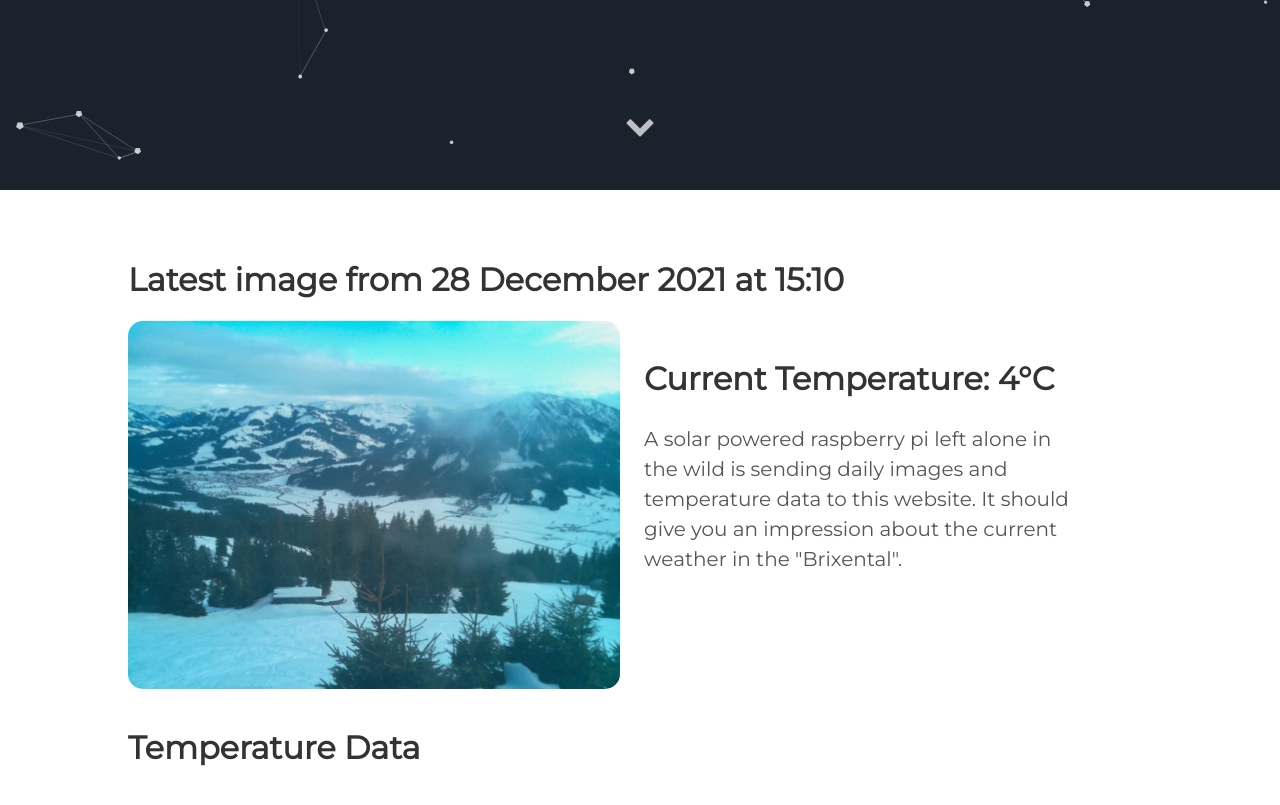
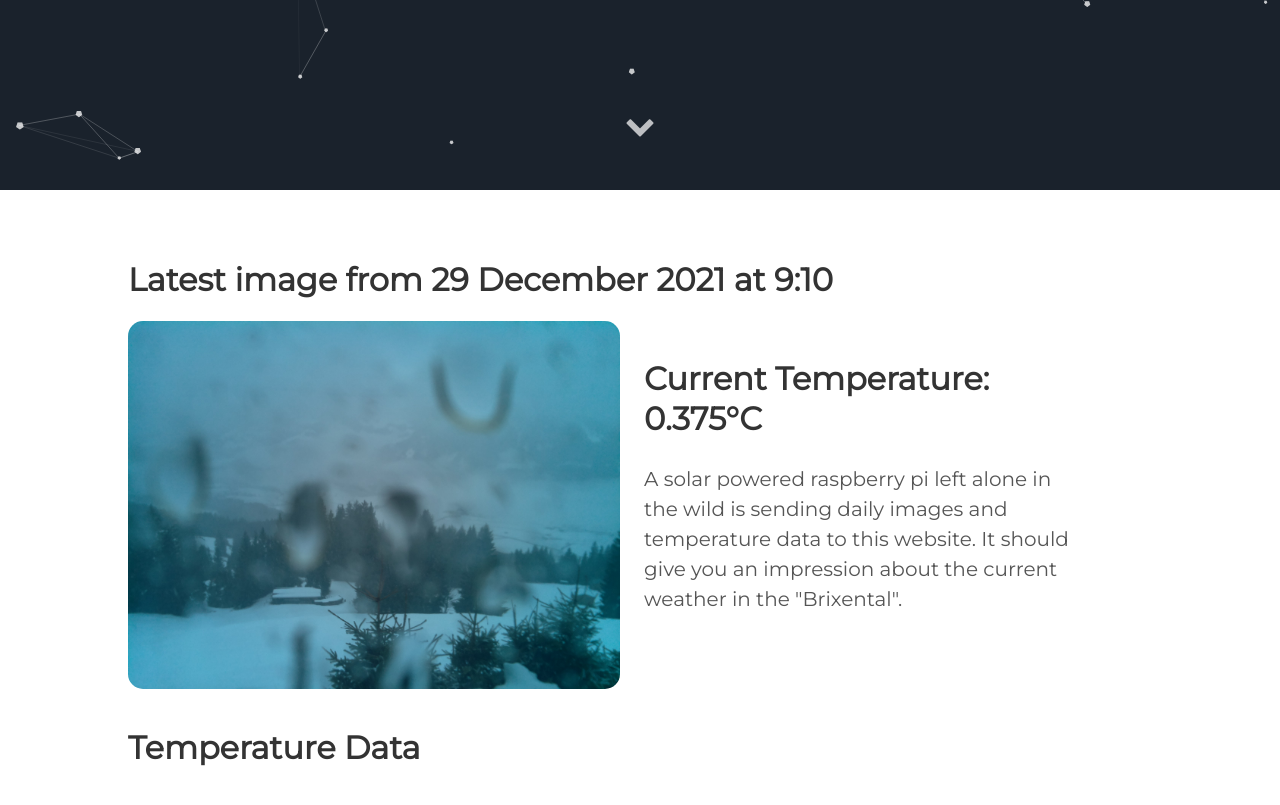
Before and after one commit to vektorious/vektorious.github.io, a Jekyll site: the page built from resources/huette.md, in a window 1280 px wide and 900 px high, scrolled down 710 px. Shown: the top 805 px of the window. Built offline with Jekyll 4.4.1, drawn with Linux system fonts in a browser that asks for light colours.

Commit message:
I'm a bot beep boop

```diff
--- a/resources/huette.md
+++ b/resources/huette.md
@@ -6,13 +6,13 @@ image: '/assets/img/'
 description: 'Live image from the Austrian alps'
 twitter_text: ' '
 ---
-## Latest image from 28 December 2021 at 15:10
+## Latest image from 29 December 2021 at  9:10
 <div class="huette">
   <div class="huette-image">
     <img src="{{ "/assets/img/huette.jpg" | prepend: site.baseurl }}">
   </div>
   <div class="huette-text">
-        <h2>Current Temperature: 4°C</h2>
+        <h2>Current Temperature: 0.375°C</h2>
         <p>A solar powered raspberry pi left alone in the wild is sending daily images and temperature data to this website. It should give you an impression about the current weather in the "Brixental".</p>
 
   </div>
```
Also changed, not shown: rpi-script/2021-12-29_090927.txt (renamed from rpi-script/2021-12-28_150926.txt, +5 -5 lines), rpi-script/huette.md (+2 -2 lines), assets/img/huette.jpg, assets/img/temp_plot.png, rpi-script/temp_plot.png, 1 other file.
